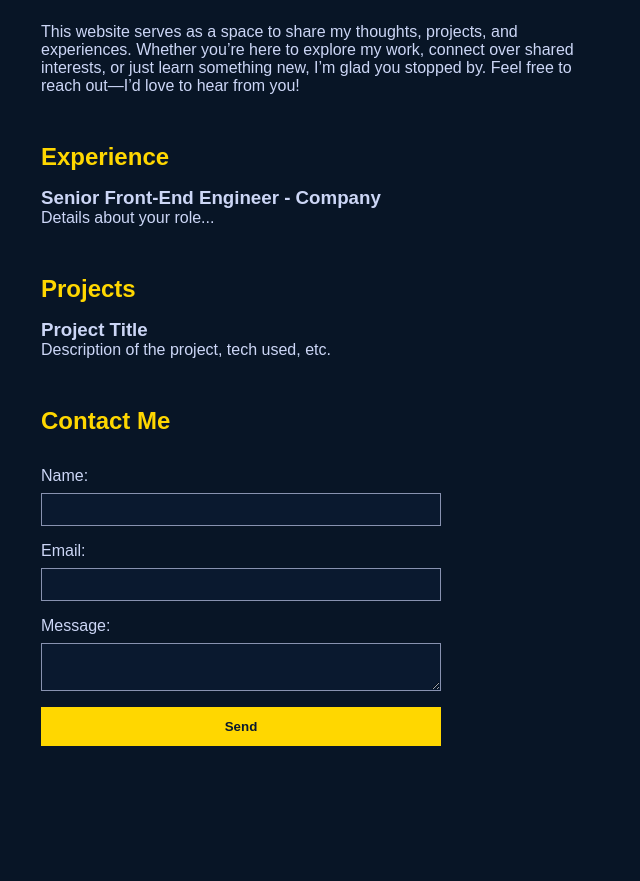
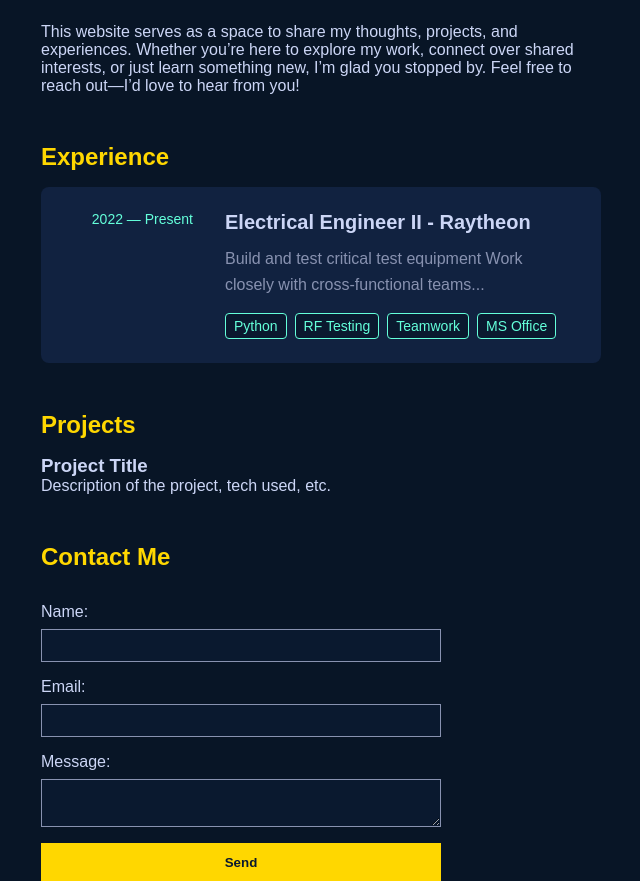
Before and after one commit to afisher97/personalSite, a Flask app: page / in a window 1280 px wide. Shown: the part 391-1272 px from the top of the page, without its empty margins (615-1255 px from the left). Before the commit the page ends 1137 px from the top, so only its background shows below. Run offline with Flask 3, Linux system fonts and the light colour scheme.

Commit message:
Experience cards working, need to update color scheme

```diff
--- a/static/css/main.css
+++ b/static/css/main.css
@@ -3,6 +3,10 @@
   box-sizing: border-box;
   margin: 0;
   padding: 0;
+}
+
+html {
+  scroll-behavior: smooth;
 }
 
 body {
@@ -191,9 +195,102 @@ form button:hover {
   font-weight: bold; /* make it stand out */
 }
 
-html {
-  scroll-behavior: smooth;
+
+
+/* Container for entire experience section */
+#experience {
+  margin-top: 3rem;
 }
+
+/* The outer card that includes date + details */
+.experience-card {
+  background-color: #112240; /* Lighter than main bg */
+  border-radius: 8px;
+  padding: 1.5rem 2rem;
+  margin-bottom: 2rem;
+  transition: background-color 0.3s, transform 0.3s;
+}
+
+/* Hover effect for the card */
+.experience-card:hover {
+  background-color: #112d42; /* Slightly lighter/darker shade on hover */
+  transform: translateY(-2px);
+}
+
+/* The inner content: 2 columns on desktop */
+.card-content {
+  display: flex;
+  align-items: flex-start; /* Align date & details at the top */
+}
+
+/* Left side: date */
+.date {
+  width: 120px;        /* or 100px, adjust as desired */
+  text-align: right;   /* align date text on the right edge */
+  margin-right: 2rem;  /* space between date and details */
+  color: #64ffda;      /* accent color */
+  font-size: 0.875rem; /* ~14px */
+  flex-shrink: 0;      /* so it won't shrink on narrower screens */
+}
+
+/* Right side: job details */
+.details {
+  flex: 1; /* take remaining space */
+}
+
+.details h3 {
+  margin-top: 0;
+  margin-bottom: 0.75rem;
+  color: #ccd6f6; /* or #ffffff */
+  font-size: 1.25rem;
+}
+
+.details p {
+  color: #8892b0;
+  line-height: 1.6;
+  margin-bottom: 1rem;
+}
+
+/* Skill “bubbles” */
+.skill-list {
+  list-style: none;
+  margin: 0;
+  padding: 0;
+  display: flex;
+  flex-wrap: wrap;
+  gap: 0.5rem; /* space between bubbles */
+}
+
+.skill-list li {
+  background-color: #0a192f;
+  border: 1px solid #64ffda; /* accent border */
+  color: #64ffda;
+  border-radius: 4px;
+  padding: 0.25rem 0.5rem;
+  font-size: 0.875rem;
+  transition: background-color 0.3s, color 0.3s;
+}
+
+/* Hover on skill bubble (optional) */
+.skill-list li:hover {
+  background-color: #64ffda;
+  color: #0a192f;
+}
+
+/* Responsive: stack date above details on smaller screens */
+@media (max-width: 768px) {
+  .card-content {
+    flex-direction: column;
+  }
+  .date {
+    width: auto;
+    text-align: left;  /* or center, if you prefer */
+    margin-bottom: 1rem;
+  }
+}
+
+
+
 
 
 /* 2) Mobile Header (hidden by default on desktop) */
@@ -252,7 +349,6 @@ html {
 }
 
 
-
 /* RESPONSIVE: stack columns on small screens */
 @media (max-width: 768px) {
   .site-content {
--- a/templates/base.html
+++ b/templates/base.html
@@ -57,8 +57,33 @@
 
         <section id="experience">
             <h2>Experience</h2>
-            <h3>Senior Front-End Engineer - Company</h3>
-            <p>Details about your role...</p>
+
+            <!-- Single card: date + details in one container -->
+            <div class="experience-card">
+                <div class="card-content">
+                <!-- Left side: date -->
+                <div class="date">
+                    2022 — Present
+                </div>
+                <!-- Right side: role details -->
+                <div class="details">
+                    <h3>Electrical Engineer II - Raytheon</h3>
+                    <p>
+                    Build and test critical test equipment
+                    Work closely with cross-functional teams...
+                    </p>
+                    <ul class="skill-list">
+                    <li>Python</li>
+                    <li>RF Testing</li>
+                    <li>Teamwork</li>
+                    <li>MS Office</li>
+                    </ul>
+                    </div>
+                </div>
+            </div>
+
+            <!-- Repeat for other roles... -->
+
         </section>
 
         <section id="projects">
```
